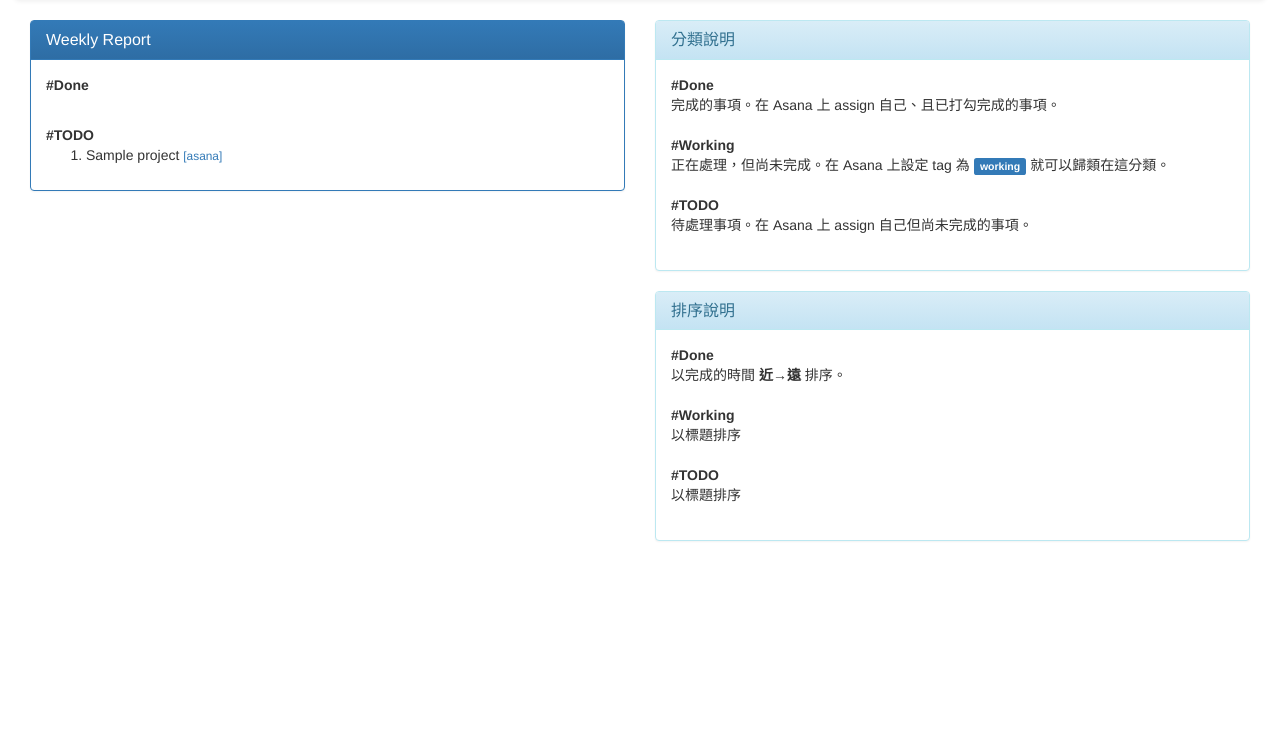
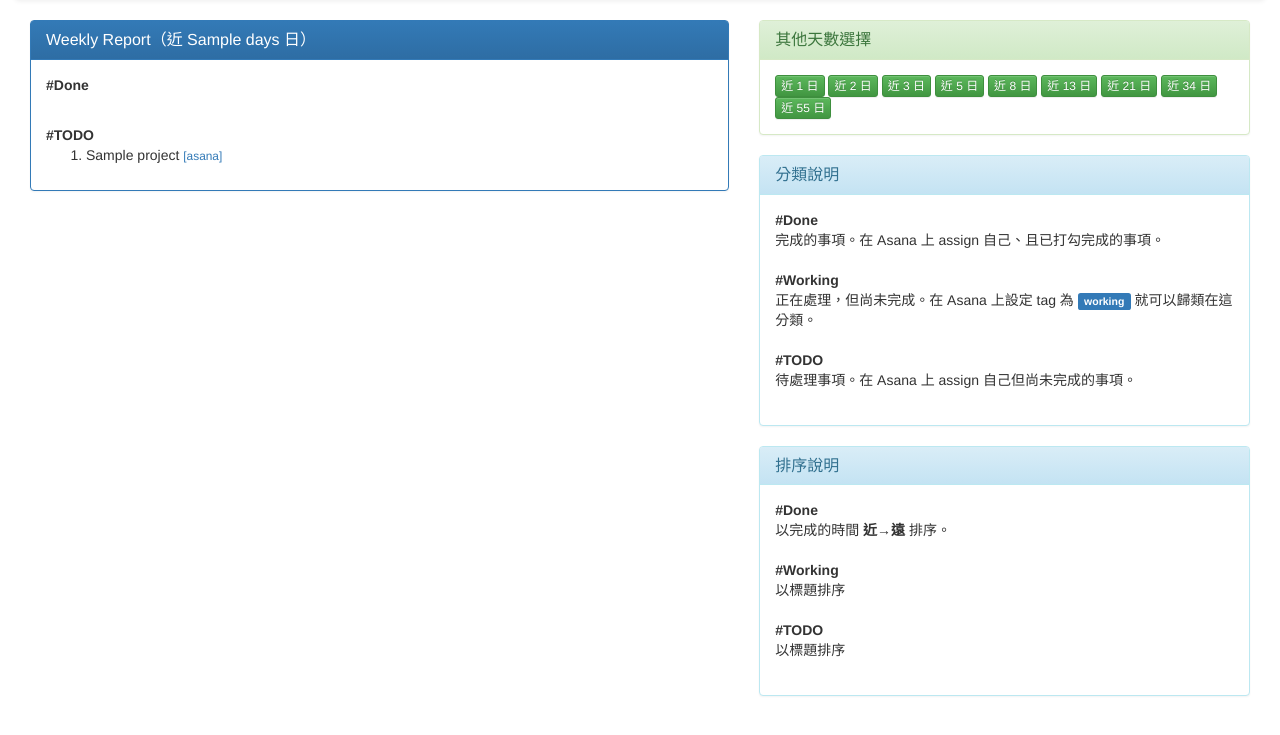
Before and after one commit to toomore/asana_api, a Flask app: template templates/user_projects_tasks.htm in a window 1280 px wide. Shown: the part 52-787 px from the top of the page. Run offline with Flask 2, Linux system fonts and the light colour scheme; the template is opened without the code that fills it: most values are stand-ins (such as "Sample title", 1, 10 or a date in 2020); some libraries are stand-ins or nearby versions.

Commit message:
Add more days for choice.

```diff
--- a/app.py
+++ b/app.py
@@ -84,7 +84,8 @@ def projects_tasks(workspace_id, days):
                 completed=True)['data']
     result = pretty_data(data)
     return render_template('user_projects_tasks.htm',
-            data=result['data'], has_working=result['has_working'])
+            data=result['data'], has_working=result['has_working'],
+            workspace_id=workspace_id, days=days)
 
 @app.route('/user/tasks/all', defaults={'days': 7})
 @app.route('/user/tasks/all/<int:days>')
@@ -94,7 +95,8 @@ def all_tasks(days):
     data = asanaapi.get_all_my_tasks(days)
     result = pretty_data(data)
     return render_template('user_projects_tasks.htm',
-            data=result['data'], has_working=result['has_working'])
+            data=result['data'], has_working=result['has_working'],
+            is_all=True, days=days)
 
 if __name__ == '__main__':
     app.run(host='0.0.0.0', debug=True)
--- a/templates/user_projects_tasks.htm
+++ b/templates/user_projects_tasks.htm
@@ -2,13 +2,13 @@
 
 {% block body %}
 <div class="row">
-    <div class="col-md-6">
+    <div class="col-md-7">
         <div class="panel panel-primary">
             <div class="panel-heading">
-                <h3 class="panel-title">Weekly Report</h3>
+                <h3 class="panel-title">Weekly Report（近 {{days}} 日）</h3>
             </div>
             <div class="panel-body">
-                <b>#Done</b>
+                <strong>#Done</strong>
                 <ol>
                     {% for task in data|sort(attribute="completed_at") %}
                         {% if task.completed %}
@@ -18,7 +18,7 @@
                 </ol>
                 <br>
                 {% if has_working %}
-                <b>#Working</b>
+                <strong>#Working</strong>
                 <ol>
                     {% for task in data|sort(attribute="name") %}
                         {% if not task.completed and 'working' in task.tags %}
@@ -28,7 +28,7 @@
                 </ol>
                 <br>
                 {% endif %}
-                <b>#TODO</b>
+                <strong>#TODO</strong>
                 <ol>
                     {% for task in data|sort(attribute="name") %}
                         {% if not task.completed and 'working' not in task.tags %}
@@ -39,7 +39,21 @@
             </div>
         </div>
     </div>
-    <div class="col-md-6">
+    <div class="col-md-5">
+        <div class="panel panel-success">
+            <div class="panel-heading">
+                <h3 class="panel-title">其他天數選擇</h3>
+            </div>
+            <div class="panel-body">
+                {% for day in [1, 2, 3, 5, 8, 13, 21, 34, 55] %}
+                    {% if is_all %}
+                        <a class="btn btn-success btn-xs" href="{{url_for('all_tasks', days=day)}}">近 {{day}} 日</a>
+                    {% else %}
+                        <a class="btn btn-success btn-xs" href="{{url_for('projects_tasks', workspace_id=workspace_id, days=day)}}">近 {{day}} 日</a>
+                    {% endif %}
+                {% endfor %}
+            </div>
+        </div>
         <div class="panel panel-info">
             <div class="panel-heading">
                 <h3 class="panel-title">分類說明</h3>
```
